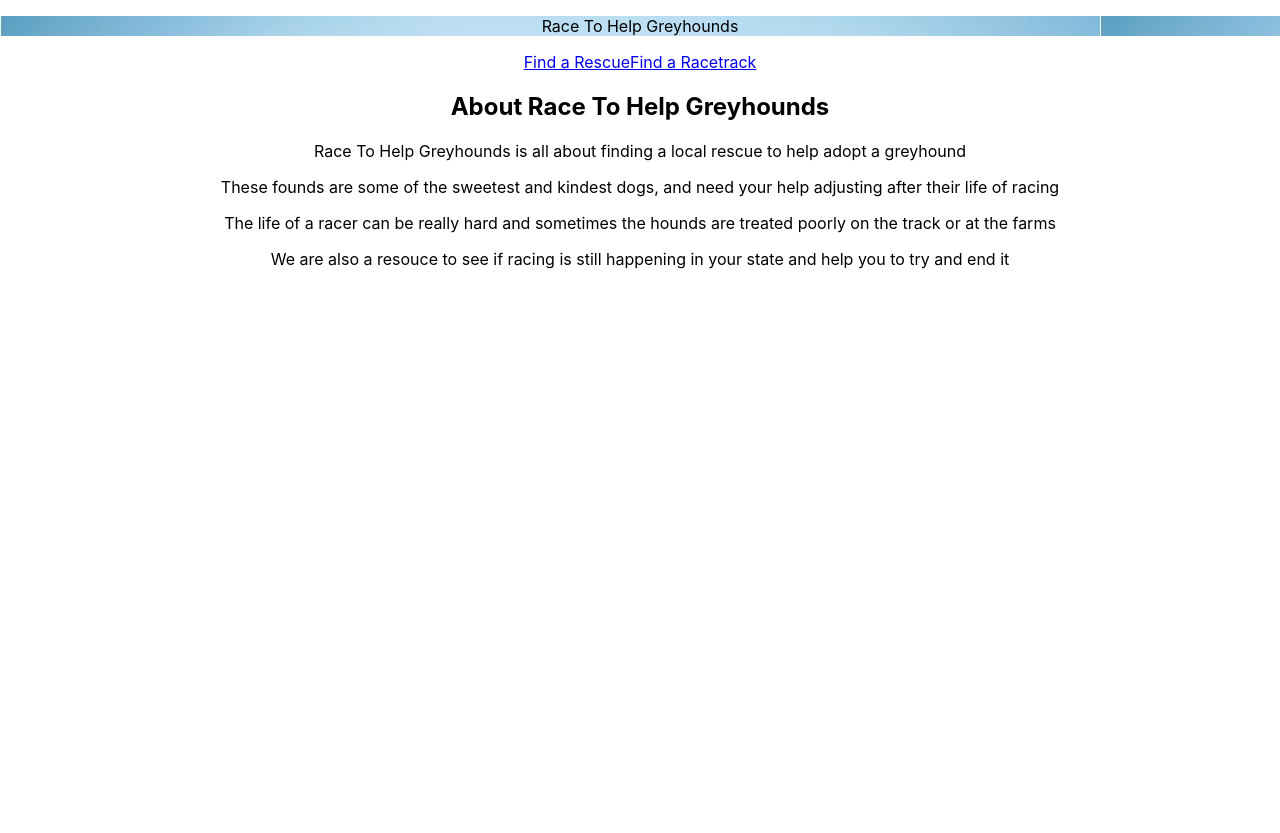
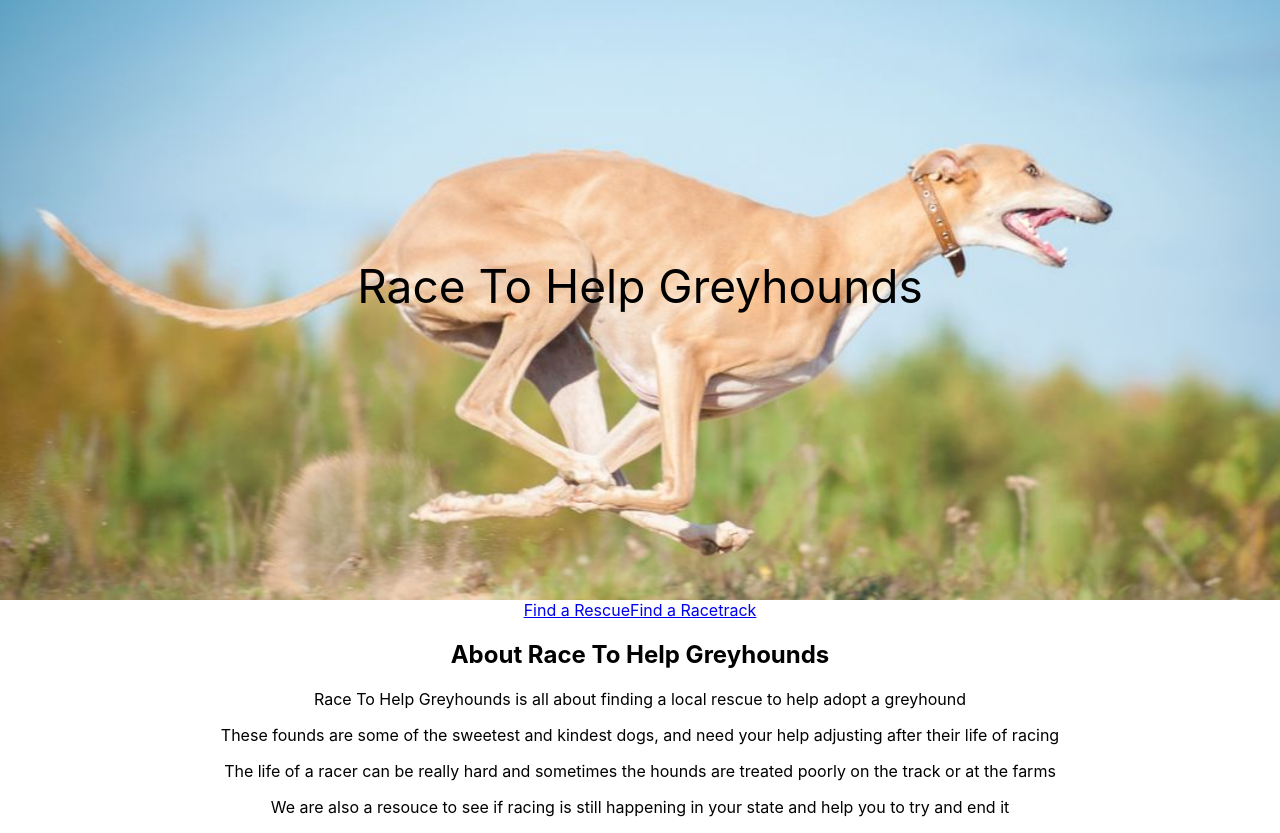
Before and after one commit to eterral/race-to-help-greyhounds, a React (Create React App) app in the folder client/: page / in a window 1280 px wide. Before the commit the page ends 800 px from the top, so only its background shows below. Built offline with nearby package versions, Linux system fonts and the light colour scheme; no server answers.

Commit message:
working on header image

```diff
--- a/client/src/components/About.jsx
+++ b/client/src/components/About.jsx
@@ -1,4 +1,5 @@
 import React from 'react'
+import './About.css'
 import {Link} from 'react-router-dom'
 
 export default function About() {
--- a/client/src/components/Header.css
+++ b/client/src/components/Header.css
@@ -1,4 +1,17 @@
 .header {
-    background-image: url('../resources/greyhound_header.jpg')
-
+    background-image: url('../resources/greyhound_header.jpg');
+    background-attachment: fixed;
+    background-position: center;
+    background-repeat: no-repeat;
+    background-size: cover;
+    min-height: 75vh
 }
+.headerText {
+    position: absolute;
+    top: 30%;
+    left: 50%;
+    transform: translate(-50%, -50%);
+    text-decoration: none;
+    font-size: 46px;
+    color: black
+}
--- a/client/src/components/Header.jsx
+++ b/client/src/components/Header.jsx
@@ -1,10 +1,11 @@
 import React from 'react'
 import './Header.css'
+import {Link} from 'react-router-dom'
 
 export default function Header() {
     return (
         <div className="header">
-            <p>Race To Help Greyhounds</p>
+            <Link to="/"><p className="headerText">Race To Help Greyhounds</p></Link>
         </div>
     )
 }
```
Also changed, not shown: client/src/components/About.css (added).
